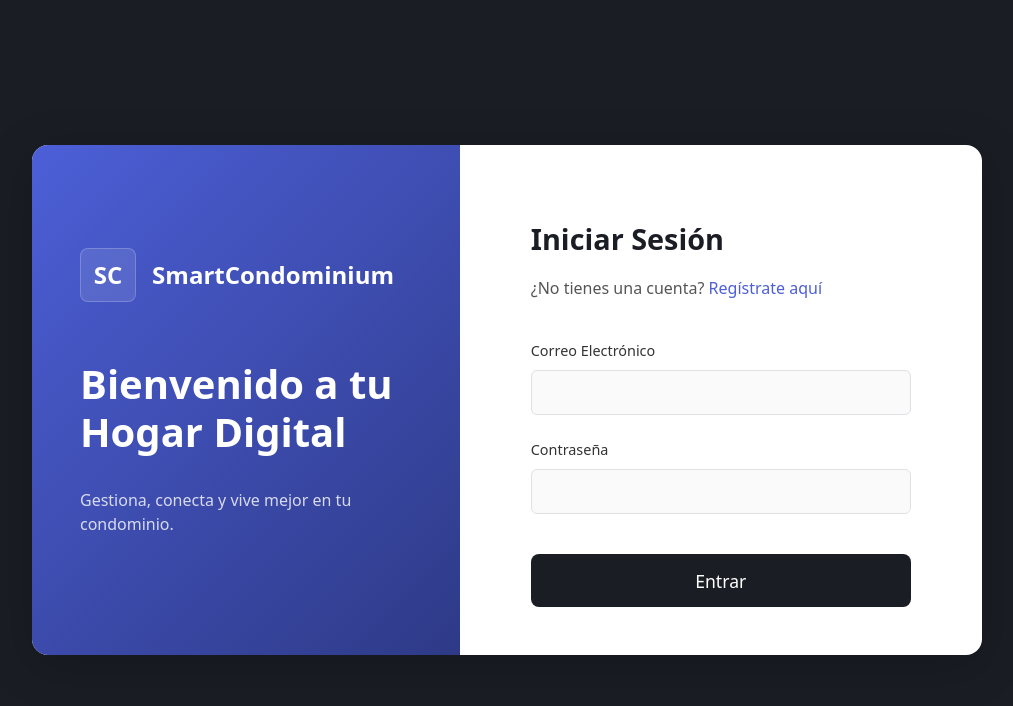
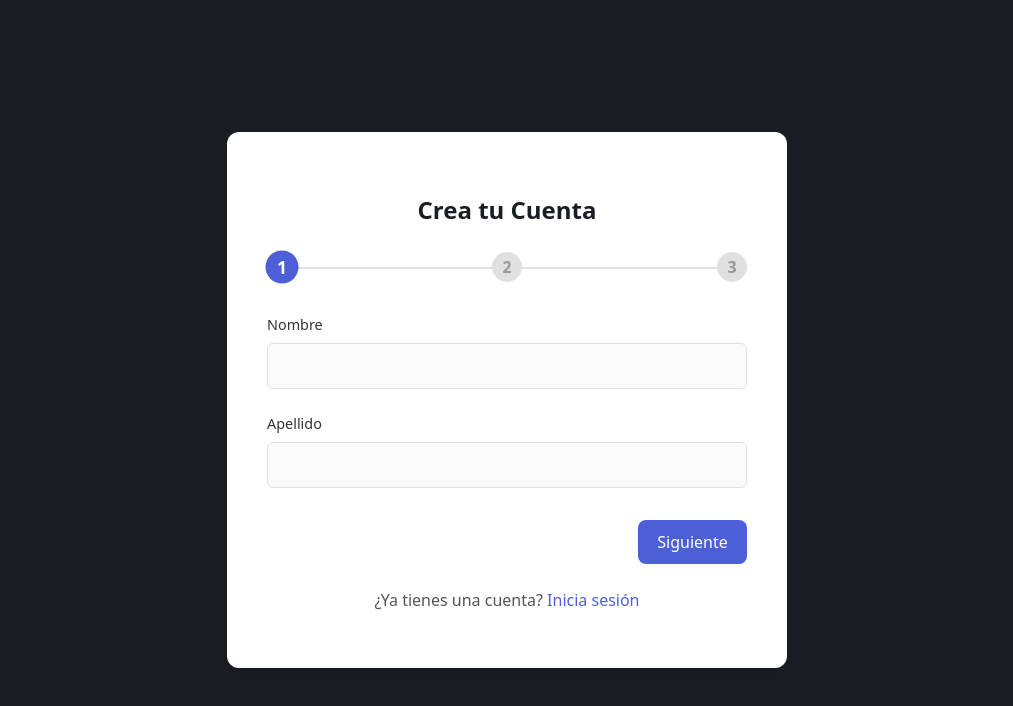
Before and after one commit to Paul-11-Riffa/SmartCondominium-Frontend, a React (Vite) app: page / in a window 1280 px wide. Both pictures are taken after a click on the link "Regístrate aquí". Shown: the top 706 px of the page, without its empty margins (133-1146 px from the left). Built offline with nearby package versions, Linux system fonts and the light colour scheme.

Commit message:
Registro de usuario implementado correctamente

```diff
--- a/src/App.jsx
+++ b/src/App.jsx
@@ -1,11 +1,15 @@
 import React, { useState, useEffect } from 'react';
 import './App.css';
 import Login from './components/Login';
+import Register from './components/Register'; // 1. Importamos el nuevo componente
 import Dashboard from './pages/Dashboard';
 
 function App() {
   const [user, setUser] = useState(null);
+  // 2. Nuevo estado para controlar qué vista mostrar: 'login' o 'register'
+  const [currentView, setCurrentView] = useState('login');
 
+  // Este useEffect no cambia, sigue buscando un usuario al cargar la app
   useEffect(() => {
     const storedUser = localStorage.getItem('smartCondoUser');
     if (storedUser) {
@@ -13,9 +17,9 @@ function App() {
     }
   }, []);
 
+  // Esta función se pasa a Login y Register para actualizar el estado principal
   const handleLogin = (userData) => {
     setUser(userData);
-    // Quitamos el guardado de localStorage de aquí para evitar duplicados
   };
 
   const handleLogout = () => {
@@ -24,15 +28,25 @@ function App() {
     localStorage.removeItem('smartCondoUser');
   };
 
-  // Usamos una estructura if/else para más claridad
+  // 3. Función que decide si renderizar el Login o el Register
+  const renderAuthView = () => {
+    if (currentView === 'login') {
+      return <Login onLogin={handleLogin} switchToRegister={() => setCurrentView('register')} />;
+    } else {
+      return <Register switchToLogin={() => setCurrentView('login')} />;
+    }
+  };
+
+  // 4. El renderizado final cambia ligeramente
   if (user) {
-    // Si hay usuario, muestra el Dashboard directamente (ocupará toda la pantalla)
+    // Si el usuario existe, muestra el Dashboard (esto no cambia)
     return <Dashboard user={user} onLogout={handleLogout} />;
   } else {
-    // Si NO hay usuario, muestra el Login dentro de un contenedor que lo centrará
+    // Si no hay usuario, muestra el contenedor de centrado
+    // y dentro, el resultado de renderAuthView() (Login o Register)
     return (
       <div className="login-page-container">
-        <Login onLogin={handleLogin} />
+        {renderAuthView()}
       </div>
     );
   }
--- a/src/components/Login.jsx
+++ b/src/components/Login.jsx
@@ -1,7 +1,7 @@
-import React, { useState } from 'react';
+import React, {useState} from 'react';
 import './Login.css'; // Importamos los nuevos estilos
 
-function Login({ onLogin })  {
+function Login({onLogin, switchToRegister}) {
     const [email, setEmail] = useState('');
     const [password, setPassword] = useState('');
     const [error, setError] = useState(null);
@@ -16,8 +16,8 @@ function Login({ onLogin })  {
         try {
             const response = await fetch('http://127.0.0.1:8000/api/auth/login/', {
                 method: 'POST',
-        headers: { 'Content-Type': 'application/json' },
-        body: JSON.stringify({ email, password }),
+                headers: {'Content-Type': 'application/json'},
+                body: JSON.stringify({email, password}),
             });
             const data = await response.json();
             if (!response.ok) {
@@ -63,7 +63,7 @@ function Login({ onLogin })  {
                     <div className="form-container">
                         <h2>Iniciar Sesión</h2>
                         <p className="register-link">
-              ¿No tienes una cuenta? <a href="#">Regístrate aquí</a>
+                            ¿No tienes una cuenta? <a onClick={switchToRegister}>Regístrate aquí</a>
                         </p>
                         <form onSubmit={handleSubmit}>
                             <div className="form-group">
--- /dev/null
+++ b/src/components/Register.jsx
@@ -0,0 +1,115 @@
+import React, { useState } from 'react';
+import '../styles/Register.css'; // Nuestros nuevos estilos
+import '../components/dashboard/GestionUnidades'; // Reutilizamos estilos de botones y inputs
+
+function Register({ switchToLogin }) {
+  const [step, setStep] = useState(1);
+  const [formData, setFormData] = useState({
+    nombre: '',
+    apellido: '',
+    correo: '',
+    contrasena: '',
+    sexo: '',
+    telefono: '',
+  });
+  const [error, setError] = useState(null);
+
+  const nextStep = () => setStep(prev => prev + 1);
+  const prevStep = () => setStep(prev => prev - 1);
+
+  const handleChange = (e) => {
+    const { name, value } = e.target;
+    setFormData(prev => ({ ...prev, [name]: value }));
+  };
+
+  const handleSubmit = async (e) => {
+    e.preventDefault();
+    setError(null);
+    try {
+      const response = await fetch('http://127.0.0.1:8000/api/auth/register/', {
+        method: 'POST',
+        headers: { 'Content-Type': 'application/json' },
+        body: JSON.stringify(formData),
+      });
+      const data = await response.json();
+      if (!response.ok) {
+        // Manejo de errores de la API (ej. correo ya existe)
+        const errorMsg = data.detail || Object.values(data).flat().join(' ');
+        throw new Error(errorMsg);
+      }
+      alert('¡Registro exitoso! Ahora puedes iniciar sesión.');
+      switchToLogin(); // Cambia a la vista de login
+    } catch (err) {
+      setError(err.message);
+    }
+  };
+
+  return (
+    <div className="register-container">
+      <h2>Crea tu Cuenta</h2>
+      <div className="step-indicator">
+        <div className={`step ${step >= 1 ? 'active' : ''}`}>1</div>
+        <div className={`step ${step >= 2 ? 'active' : ''}`}>2</div>
+        <div className={`step ${step >= 3 ? 'active' : ''}`}>3</div>
+      </div>
+
+      <form onSubmit={handleSubmit}>
+        {step === 1 && (
+          <>
+            <div className="form-group">
+              <label>Nombre</label>
+              <input name="nombre" value={formData.nombre} onChange={handleChange} className="form-input" required />
+            </div>
+            <div className="form-group">
+              <label>Apellido</label>
+              <input name="apellido" value={formData.apellido} onChange={handleChange} className="form-input" required />
+            </div>
+          </>
+        )}
+
+        {step === 2 && (
+          <>
+            <div className="form-group">
+              <label>Correo Electrónico</label>
+              <input type="email" name="correo" value={formData.correo} onChange={handleChange} className="form-input" required />
+            </div>
+            <div className="form-group">
+              <label>Contraseña</label>
+              <input type="password" name="contrasena" value={formData.contrasena} onChange={handleChange} className="form-input" required minLength="8" />
+            </div>
+          </>
+        )}
+
+        {step === 3 && (
+          <>
+             <div className="form-group">
+              <label>Teléfono</label>
+              <input type="tel" name="telefono" value={formData.telefono} onChange={handleChange} className="form-input" required />
+            </div>
+            <div className="form-group">
+              <label>Sexo</label>
+               <select name="sexo" value={formData.sexo} onChange={handleChange} className="form-input" required>
+                    <option value="">Seleccionar...</option>
+                    <option value="M">Masculino</option>
+                    <option value="F">Femenino</option>
+               </select>
+            </div>
+          </>
+        )}
+
+        {error && <p className="error-message">{error}</p>}
+
+        <div className="form-navigation">
+          {step > 1 && <button type="button" className="btn btn-secondary" onClick={prevStep}>Atrás</button>}
+          {step < 3 && <button type="button" className="btn btn-primary" onClick={nextStep} style={{ marginLeft: 'auto' }}>Siguiente</button>}
+          {step === 3 && <button type="submit" className="btn btn-primary" style={{ marginLeft: 'auto' }}>Registrarse</button>}
+        </div>
+      </form>
+      <p className="login-link">
+        ¿Ya tienes una cuenta? <a onClick={switchToLogin}>Inicia sesión</a>
+      </p>
+    </div>
+  );
+}
+
+export default Register;
--- /dev/null
+++ b/src/styles/Register.css
@@ -0,0 +1,77 @@
+.register-container {
+  width: 100%;
+  max-width: 480px; /* Un poco más ancho para el contenido */
+  padding: 2.5rem;
+  background-color: #ffffff;
+  border-radius: 12px;
+  box-shadow: 0 8px 32px 0 rgba(0, 0, 0, 0.1);
+  text-align: center;
+}
+
+.register-container h2 {
+  margin-bottom: 1.5rem;
+  color: #1a1d24;
+  font-weight: 600;
+}
+
+/* Indicador de progreso */
+.step-indicator {
+  display: flex;
+  justify-content: space-between;
+  align-items: center;
+  margin-bottom: 2rem;
+  position: relative;
+}
+.step {
+  width: 30px;
+  height: 30px;
+  border-radius: 50%;
+  background-color: #e0e0e0;
+  color: #999;
+  display: flex;
+  justify-content: center;
+  align-items: center;
+  font-weight: bold;
+  transition: all 0.3s ease;
+  z-index: 2;
+}
+.step.active {
+  background-color: #4c5fd7;
+  color: white;
+  transform: scale(1.1);
+}
+.step-indicator::before {
+  content: '';
+  position: absolute;
+  top: 50%;
+  left: 0;
+  width: 100%;
+  height: 2px;
+  background-color: #e0e0e0;
+  z-index: 1;
+}
+
+/* Contenedor de los botones de navegación */
+.form-navigation {
+  display: flex;
+  justify-content: space-between;
+  margin-top: 2rem;
+}
+
+.btn-secondary {
+  background-color: #e0e0e0;
+  color: #333;
+}
+.btn-secondary:hover {
+  background-color: #ccc;
+}
+
+.login-link {
+  margin-top: 1.5rem;
+  color: #555;
+}
+.login-link a {
+  color: #4c5fd7;
+  font-weight: 500;
+  cursor: pointer;
+}
```
Lines whose indentation alone changed are shown as unchanged.
